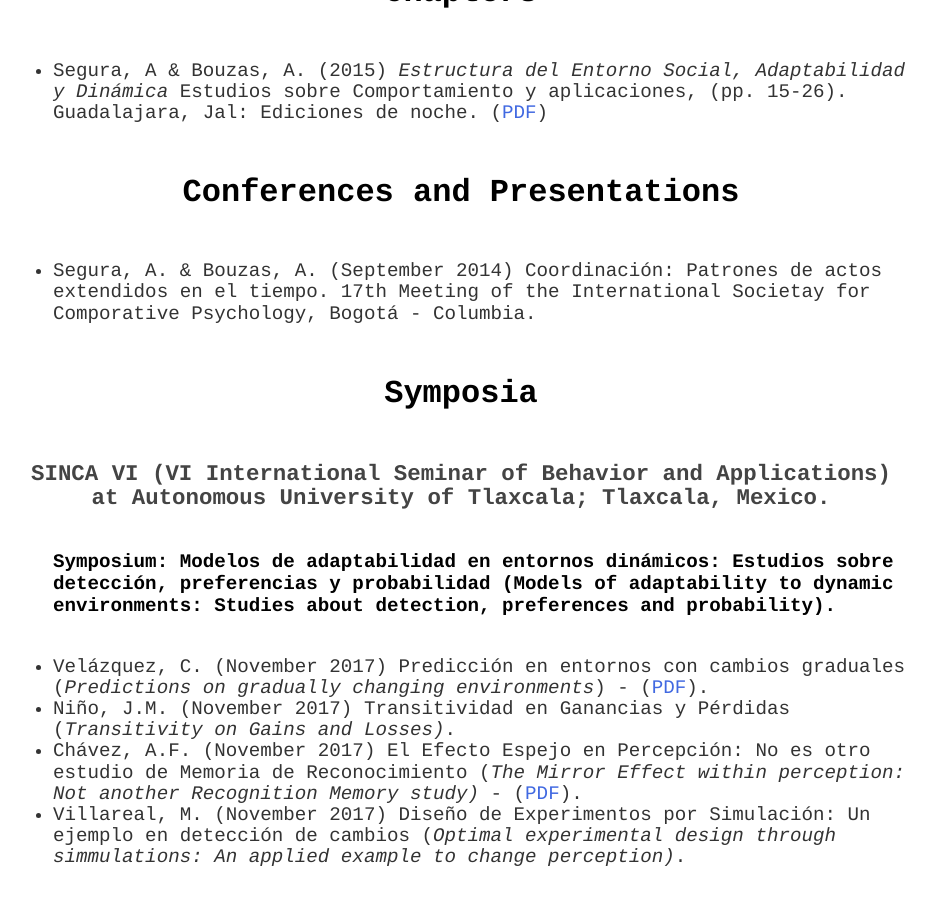
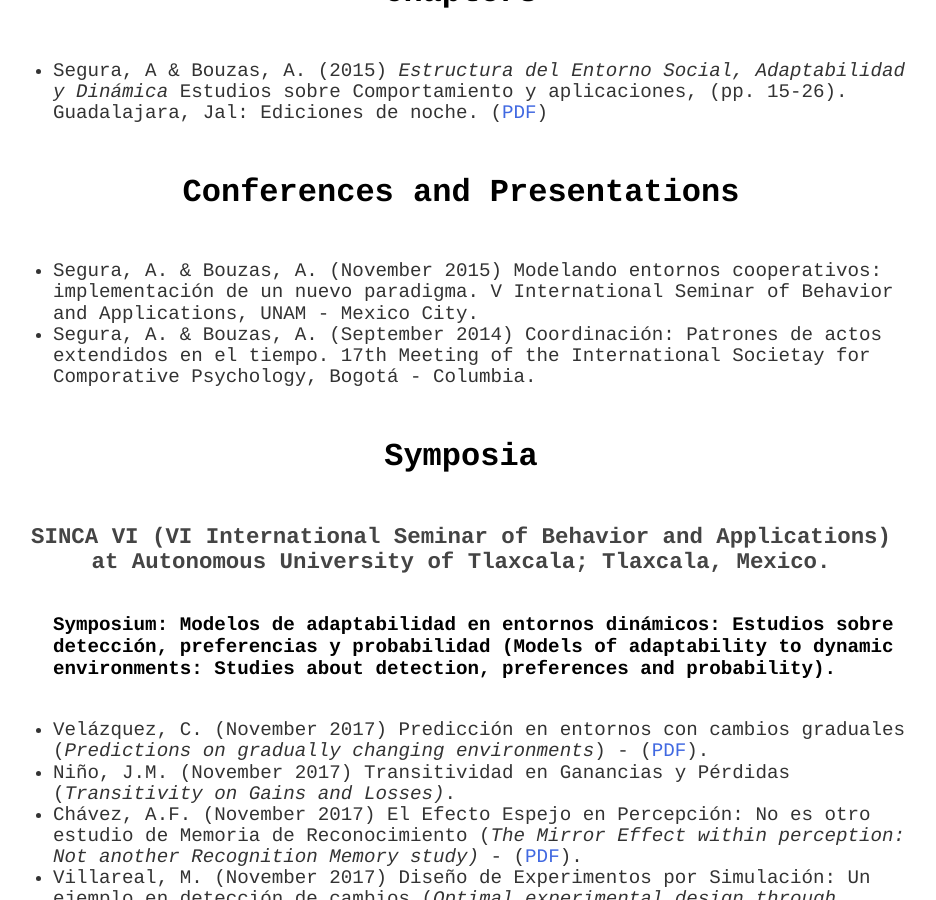
Before and after one commit to BouzasLab25/bouzaslab25.github.io, a Jekyll site: the page built from publications/index.html, in a window 1280 px wide and 900 px high, scrolled down 861 px. Shown: the whole window, without its empty margins (179-1115 px from the left). Built offline with Jekyll 4.4.1, drawn with Linux system fonts in a browser that asks for light colours.

Commit message:
Adding Ale's SINCA V Talk

```diff
--- a/publications/index.html
+++ b/publications/index.html
@@ -31,7 +31,9 @@ title: Lab25 Publications
 
 			<h3>Conferences and Presentations</h3>
 	<ul>
-	 	 	<li class='ho' >Segura, A. & Bouzas, A. (September 2014) Coordinación: Patrones de actos extendidos en el tiempo. 17th Meeting of the International Societay for Comporative Psychology, Bogotá - Columbia.</li>
+	 	 	<li class='ho' >Segura, A. & Bouzas, A. (November 2015) Modelando entornos cooperativos: implementación de un nuevo paradigma. V International Seminar of Behavior and Applications, UNAM - Mexico City.</li>
+
+			<li class='ho' >Segura, A. & Bouzas, A. (September 2014) Coordinación: Patrones de actos extendidos en el tiempo. 17th Meeting of the International Societay for Comporative Psychology, Bogotá - Columbia.</li>
 	</ul>
 
 
```
